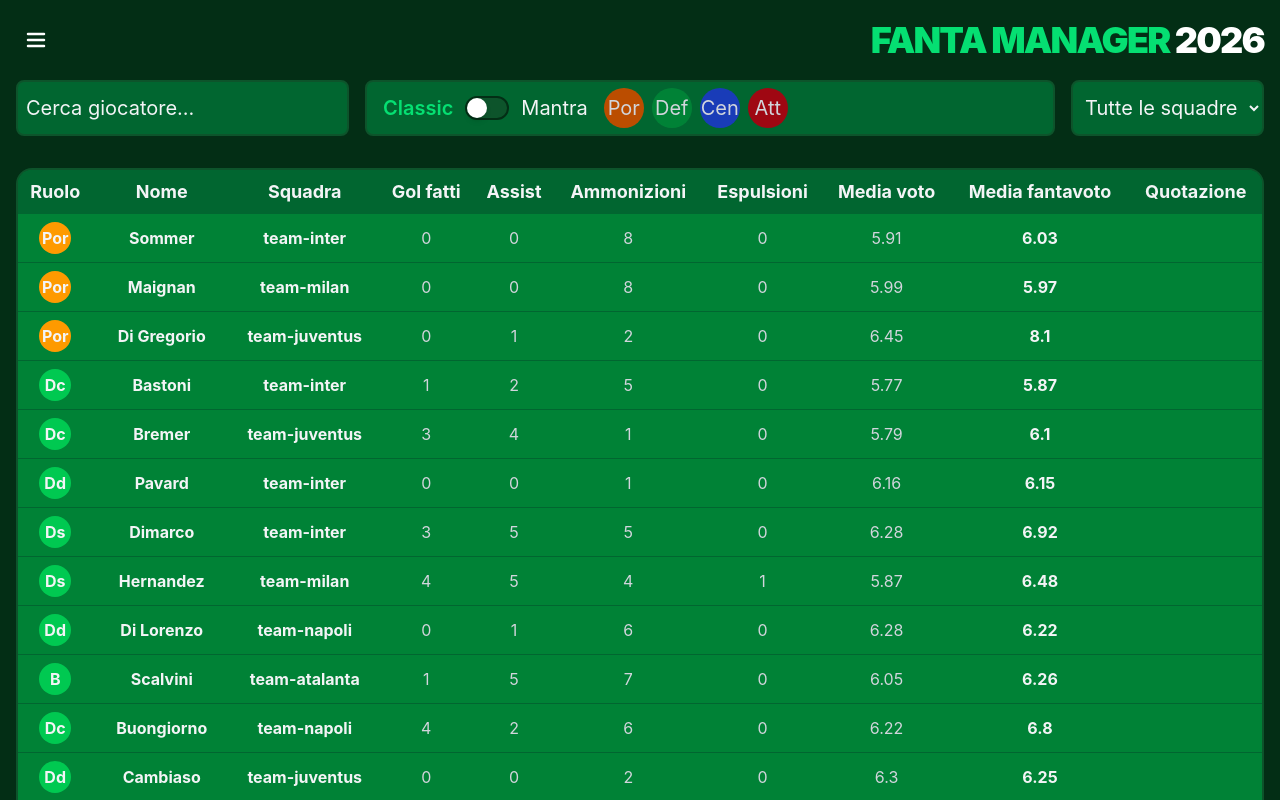
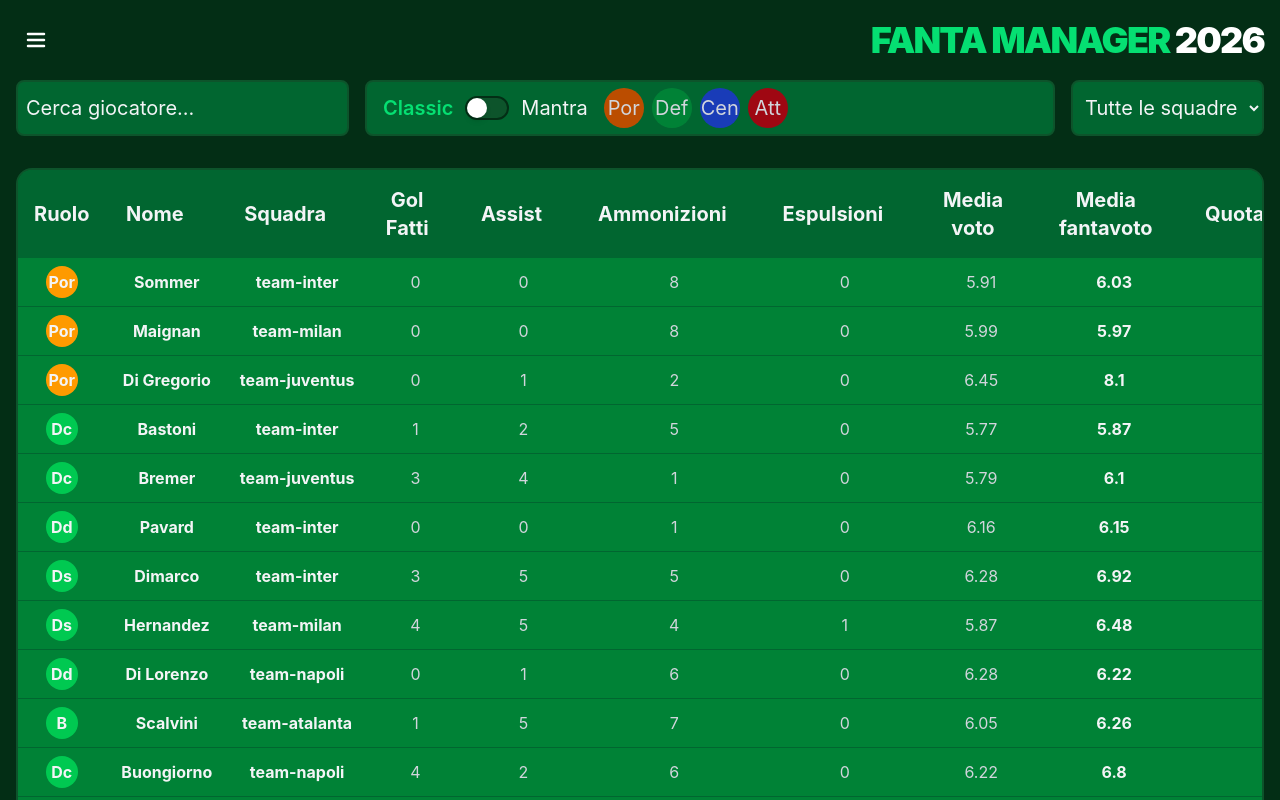
Before and after one commit to AleSigno4/FantaManager, a React (Vite) app in the folder frontend/: page /players in a window 1280 px wide. Built offline with nearby package versions, Linux system fonts and the light colour scheme.

Commit message:
feat(PlayerList.jsx): Add sorting to table

```diff
--- a/frontend/src/pages/PlayerList.jsx
+++ b/frontend/src/pages/PlayerList.jsx
@@ -21,7 +21,7 @@ const unionJson = (players, players_stats) => {
         red_cards: 0,
         avg_vote: 0,
         avg_fantavote: 0,
-        quotazione: 0,
+        quotation: 0,
       },
     };
   });
@@ -32,7 +32,19 @@ export default function PlayerList() {
   const [nameInput, setNameInput] = useState("");
   const [roleInput, setRoleInput] = useState([]);
   const [teamInput, setTeamInput] = useState("");
+  const [sortOrder, setSortOrder] = useState({ field: null, direction: "asc" });
 
+  const tableColumns = [
+    { label: "Nome", field: "last_name" },
+    { label: "Squadra", field: "team_serie_a_id" },
+    { label: "Gol Fatti", field: "stats.goals" },
+    { label: "Assist", field: "stats.assists" },
+    { label: "Ammonizioni", field: "stats.yellow_cards" },
+    { label: "Espulsioni", field: "stats.red_cards" },
+    { label: "Media voto", field: "stats.avg_vote" },
+    { label: "Media fantavoto", field: "stats.avg_fantavote" },
+    { label: "Quotazione", field: "stats.quotation" },
+  ];
   const rolesClassic = Object.keys(roleClassic);
   const rolesMantra = Object.keys(roleColorsMantra);
   const playersWithStats = useMemo(() => unionJson(players, players_stats), []); //players, players_stats da mettere come dipendenze con i dati reali
@@ -43,6 +55,31 @@ export default function PlayerList() {
       player.last_name.toLowerCase().includes(nameInput.toLowerCase()) &&
       (teamInput === "" || player.team_serie_a_id === teamInput),
   );
+
+  const getFieldValue = (player, field) => {
+    if (field.includes(".")) {
+      const [outer, inner] = field.split(".");
+      return player[outer][inner];
+    }
+    return player[field];
+  };
+
+  const sortedPlayers = [...filteredPlayers].sort((a, b) => {
+    if (!sortOrder.field) return 0;
+
+    const valueA = getFieldValue(a, sortOrder.field);
+    const valueB = getFieldValue(b, sortOrder.field);
+
+    let comparison = 0;
+    if (typeof valueA === "number" && typeof valueB === "number") {
+      comparison = valueA - valueB;
+    } else {
+      comparison = String(valueA).localeCompare(String(valueB));
+    }
+
+    return sortOrder.direction === "desc" ? -comparison : comparison;
+  });
+
   return (
     <main className="flex flex-col w-full px-4 pb-8">
       <div className="flex justify-between w-full items-center gap-4 mb-8">
@@ -146,23 +183,96 @@ export default function PlayerList() {
       </div>
       <div className="overflow-hidden rounded-2xl border-2 border-green-900">
         <table className="w-full bg-green-700 text-gray-100">
-          <thead className="bg-green-800 text-lg">
+          <thead className="bg-green-800 text-xl">
             <tr>
-              <th className="p-2">Ruolo</th>
-              <th className="p-2">Nome</th>
-              <th className="p-2">Squadra</th>
-              <th className="p-2">Gol fatti</th>
-              <th className="p-2">Assist</th>
-              <th className="p-2">Ammonizioni</th>
-              <th className="p-2">Espulsioni</th>
-              <th className="p-2">Media voto</th>
-              <th className="p-2">Media fantavoto</th>
-              <th className="p-2">Quotazione</th>
+              <th className="p-4">Ruolo</th>
+              {tableColumns.map((column) => (
+                <th
+                  key={column.label}
+                  className="p-4 cursor-pointer"
+                  onClick={() => {
+                    if (sortOrder.field === column.field) {
+                      if (sortOrder.direction === "asc")
+                        setSortOrder({
+                          field: column.field,
+                          direction: "desc",
+                        });
+                      else setSortOrder({ field: null, direction: "asc" });
+                    } else
+                      setSortOrder({
+                        field: column.field,
+                        direction: "asc",
+                      });
+                  }}
+                >
+                  <span className="flex items-center justify-center gap-1 group">
+                    {column.label}{" "}
+                    {sortOrder.field === column.field ? (
+                      sortOrder.direction === "asc" ? (
+                        <svg
+                          xmlns="http://www.w3.org/2000/svg"
+                          width={20}
+                          height={20}
+                          viewBox="0 0 24 24"
+                          fill="none"
+                          stroke="#ababab"
+                          strokeWidth={2}
+                          strokeLinecap="round"
+                          strokeLinejoin="round"
+                          className="icon icon-tabler icons-tabler-outline icon-tabler-arrow-narrow-up"
+                        >
+                          <path stroke="none" d="M0 0h24v24H0z" fill="none" />
+                          <path d="M12 5l0 14" />
+                          <path d="M16 9l-4 -4" />
+                          <path d="M8 9l4 -4" />
+                        </svg>
+                      ) : (
+                        <svg
+                          xmlns="http://www.w3.org/2000/svg"
+                          width={20}
+                          height={20}
+                          viewBox="0 0 24 24"
+                          fill="none"
+                          stroke="#ababab"
+                          strokeWidth={2}
+                          strokeLinecap="round"
+                          strokeLinejoin="round"
+                          className="icon icon-tabler icons-tabler-outline icon-tabler-arrow-narrow-down"
+                        >
+                          <path stroke="none" d="M0 0h24v24H0z" fill="none" />
+                          <path d="M12 5l0 14" />
+                          <path d="M16 15l-4 4" />
+                          <path d="M8 15l4 4" />
+                        </svg>
+                      )
+                    ) : (
+                      <svg
+                        xmlns="http://www.w3.org/2000/svg"
+                        width={20}
+                        height={20}
+                        viewBox="0 0 24 24"
+                        fill="none"
+                        stroke="#ababab"
+                        strokeWidth={2}
+                        strokeLinecap="round"
+                        strokeLinejoin="round"
+                        className="icon icon-tabler icons-tabler-outline icon-tabler-arrows-up-down opacity-0 group-hover:opacity-100"
+                      >
+                        <path stroke="none" d="M0 0h24v24H0z" fill="none" />
+                        <path d="M7 3l0 18" />
+                        <path d="M10 6l-3 -3l-3 3" />
+                        <path d="M20 18l-3 3l-3 -3" />
+                        <path d="M17 21l0 -18" />
+                      </svg>
+                    )}
+                  </span>
+                </th>
+              ))}
             </tr>
           </thead>
           <tbody>
-            {filteredPlayers.length > 0 ? (
-              filteredPlayers.map((player) => (
+            {sortedPlayers.length > 0 ? (
+              sortedPlayers.map((player) => (
                 <tr
                   key={player.id}
                   className="border-b border-green-800 hover:bg-green-900"
@@ -207,7 +317,7 @@ export default function PlayerList() {
             ) : (
               <tr>
                 <td
-                  colSpan={10}
+                  colSpan={tableColumns.length + 1}
                   className="text-2xl font-bold text-gray-200 text-center"
                 >
                   Nessun calciatore trovato.
```
